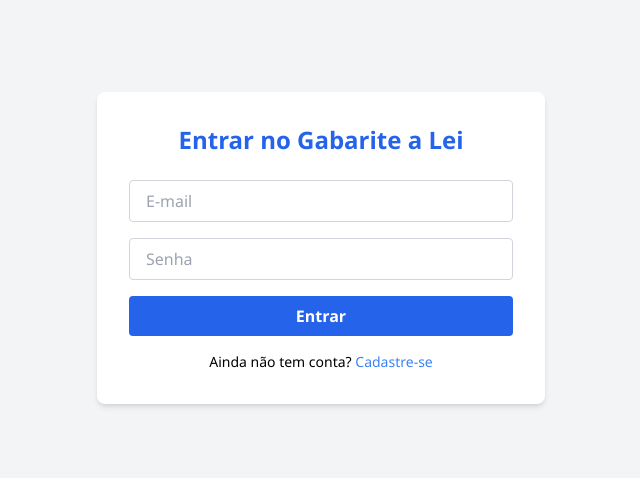
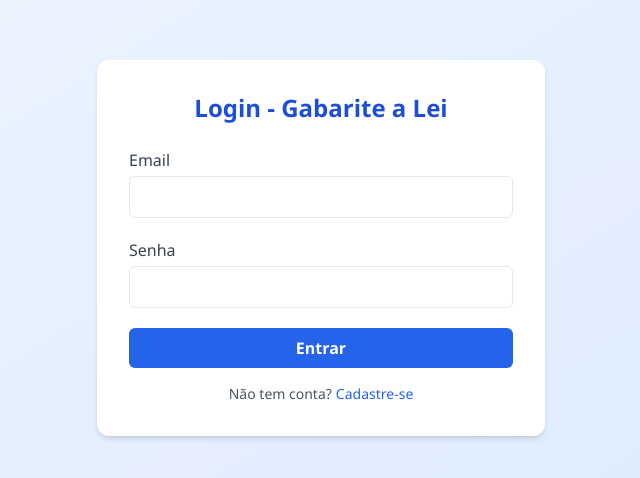
Before and after one commit to pgeovanny/divi, a Next.js app in the folder frontend/: page /login in a window 1280 px wide. Shown: the part 152-630 px from the top of the page, without its empty margins (319-959 px from the left). Built offline with nearby package versions, Linux system fonts and the light colour scheme.

Commit message:
Update login.js

```diff
--- a/frontend/pages/login.js
+++ b/frontend/pages/login.js
@@ -1,48 +1,54 @@
-import React, { useState } from 'react';
+// frontend/pages/login.js
+
+import { useState } from 'react';
 import Link from 'next/link';
 
-export default function LoginPage() {
+export default function Login() {
   const [email, setEmail] = useState('');
-  const [senha, setSenha] = useState('');
+  const [password, setPassword] = useState('');
 
-  const handleLogin = (e) => {
+  const handleSubmit = (e) => {
     e.preventDefault();
-    console.log('Email:', email, 'Senha:', senha);
-    // Aqui será integrada a autenticação com o backend futuramente
+    // Lógica de login vai aqui
+    console.log('Email:', email, 'Password:', password);
   };
 
   return (
-    <div className="min-h-screen bg-gray-100 flex flex-col justify-center items-center px-4">
-      <div className="w-full max-w-md bg-white p-8 rounded-lg shadow-md">
-        <h1 className="text-2xl font-bold text-center text-blue-600 mb-6">Entrar no Gabarite a Lei</h1>
-        <form onSubmit={handleLogin} className="space-y-4">
+    <div className="min-h-screen flex items-center justify-center bg-gradient-to-br from-blue-50 to-blue-100 p-4">
+      <div className="w-full max-w-md bg-white rounded-xl shadow-md p-8">
+        <h1 className="text-2xl font-bold text-center text-blue-700 mb-6">Login - Gabarite a Lei</h1>
+        <form onSubmit={handleSubmit} className="space-y-5">
+          <div>
+            <label className="block text-gray-700 mb-1">Email</label>
             <input
               type="email"
               value={email}
               onChange={(e) => setEmail(e.target.value)}
-            placeholder="E-mail"
-            className="w-full px-4 py-2 border border-gray-300 rounded focus:outline-none focus:ring-2 focus:ring-blue-500"
               required
+              className="w-full px-4 py-2 border rounded-md focus:ring-2 focus:ring-blue-400 focus:outline-none"
             />
+          </div>
+          <div>
+            <label className="block text-gray-700 mb-1">Senha</label>
             <input
               type="password"
-            value={senha}
-            onChange={(e) => setSenha(e.target.value)}
-            placeholder="Senha"
-            className="w-full px-4 py-2 border border-gray-300 rounded focus:outline-none focus:ring-2 focus:ring-blue-500"
+              value={password}
+              onChange={(e) => setPassword(e.target.value)}
               required
+              className="w-full px-4 py-2 border rounded-md focus:ring-2 focus:ring-blue-400 focus:outline-none"
             />
+          </div>
           <button
             type="submit"
-            className="w-full bg-blue-600 hover:bg-blue-700 text-white font-semibold py-2 px-4 rounded"
+            className="w-full bg-blue-600 hover:bg-blue-700 text-white py-2 rounded-md font-semibold transition"
           >
             Entrar
           </button>
         </form>
-        <p className="mt-4 text-sm text-center">
-          Ainda não tem conta?{' '}
-          <Link href="/register" className="text-blue-500 hover:underline">
-            Cadastre-se
+        <p className="text-center text-sm text-gray-600 mt-4">
+          Não tem conta?
+          <Link href="/register">
+            <span className="text-blue-600 hover:underline ml-1">Cadastre-se</span>
           </Link>
         </p>
       </div>
```
Lines whose indentation alone changed are shown as unchanged.
